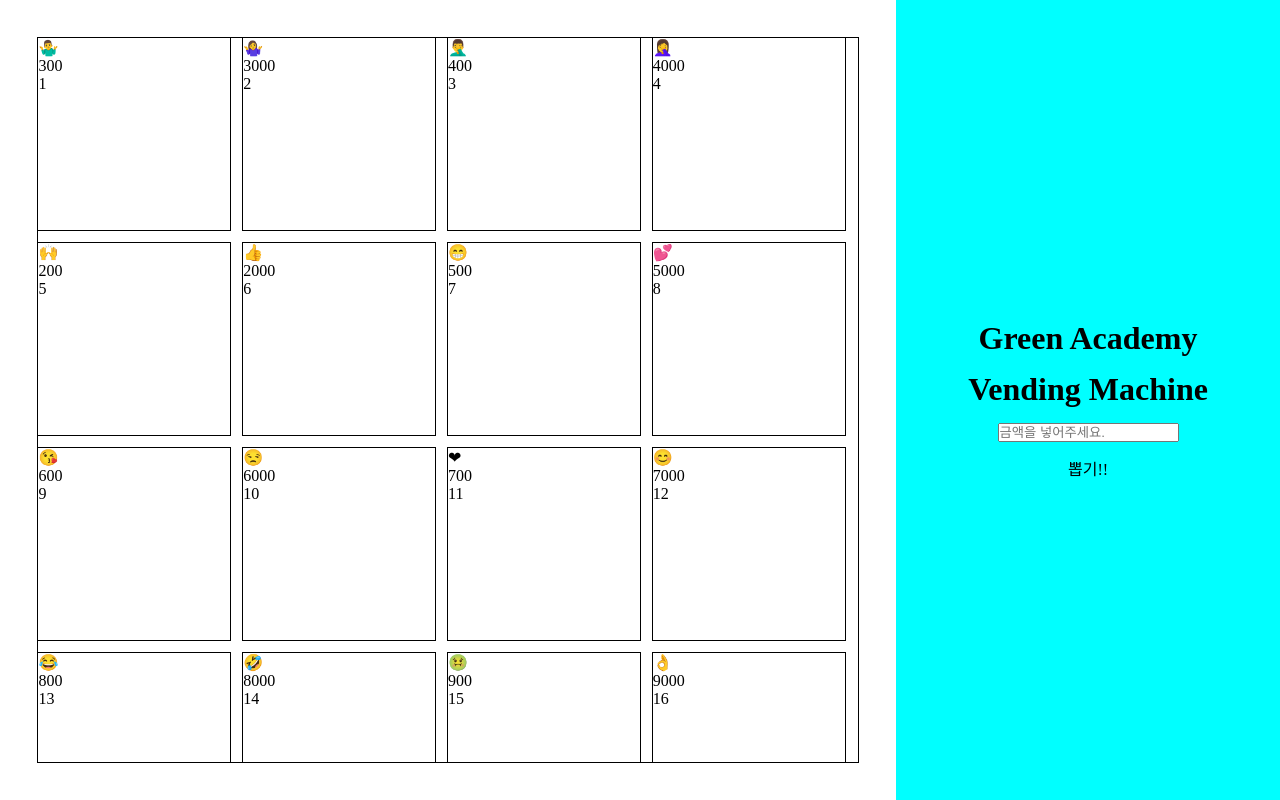
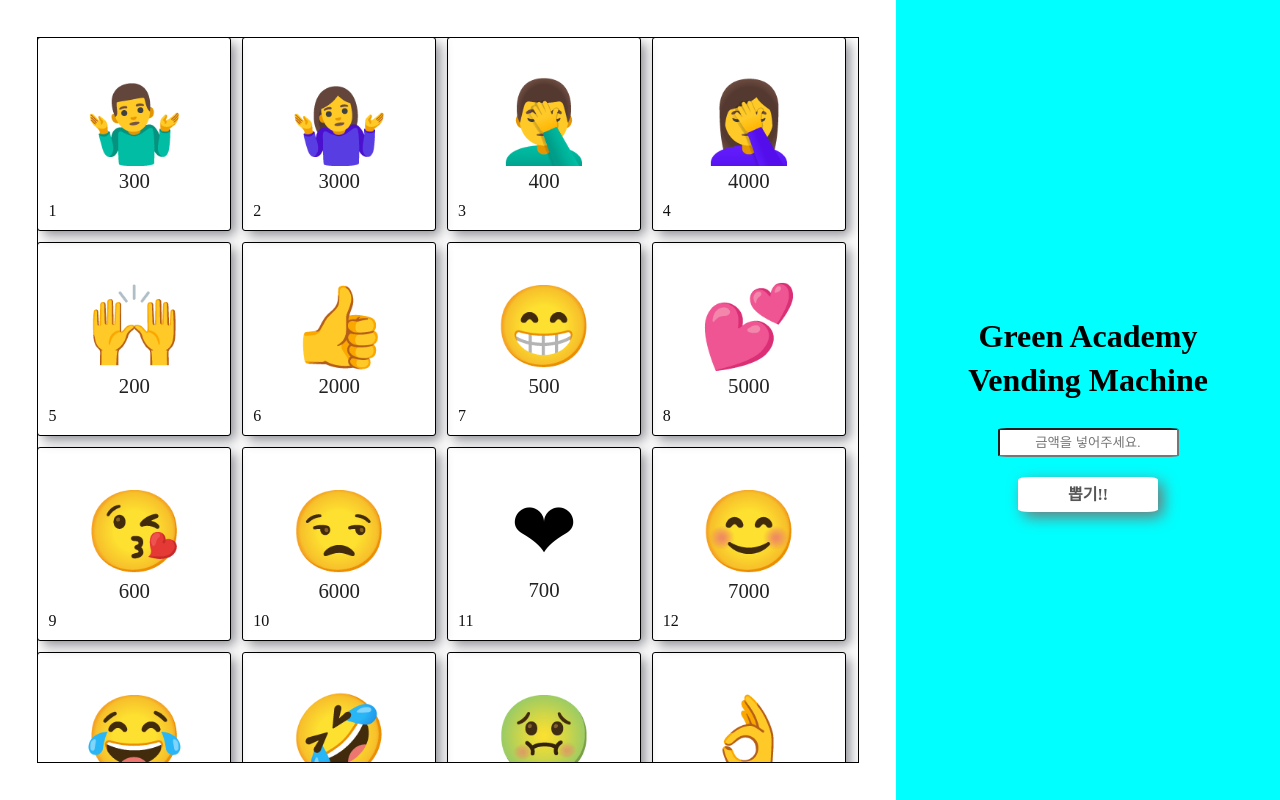
Before and after one commit to YoonJieut/DevelopTraining6, a website: page index.html in a window 1280 px wide. Drawn offline with Linux system fonts and the light colour scheme.

Commit message:
css 수정

```diff
--- a/common.css
+++ b/common.css
@@ -2,6 +2,7 @@
   margin: 0;
   padding:0;
   box-sizing: border-box;
+  transition: 0.4s;
 }
 body{
   overflow-x: hidden;
@@ -15,6 +16,24 @@ a {
 }
 h3 {
   font-size: 2em;
+  line-height: 1;
+  margin-bottom: 12px;
+  text-align: left;
+}
+
+/* scrollBar 관련 옵션 */
+.scrollBar::-webkit-scrollbar {
+  width: 8px;  /* 스크롤바의 너비 */
+}
+
+.scrollBar::-webkit-scrollbar-thumb {
+  height: 100px; /* 스크롤바의 길이 */
+  background: #303843af; /* 스크롤바의 색상 */
+  border-radius: 10px;
+}
+
+.scrollBar::-webkit-scrollbar-track {
+  background: rgba(255, 255, 255, 0.1);  /*스크롤바 뒷 배경 색상*/
 }
 
 .flex {
@@ -22,7 +41,27 @@ h3 {
   justify-content: center;
   align-items: center;
 }
-
+.btn {
+  width: 140px;
+  background-color:#fff;
+  border-radius: 8%;
+  box-shadow: 5px 5px 15px #777;
+  color: #555;
+  line-height: 35px;
+  font-weight: 600;
+}
+.btn:hover {
+  color :#fff;
+  background-color: #555;
+  font-weight: 300;
+}
+input {
+  max-width: 80%;
+  text-align: center;
+  margin: 20px auto;
+  line-height: 25px;
+  border-radius: 5%;
+}
 #root {
   width: 100vw;
   height: 100vh;
@@ -48,6 +87,7 @@ h3 {
   width: 70vw;
   height: 100vh;
   padding: 3vw;
+
 }
 #listArea > ul {
   outline: 1px solid black;
@@ -56,12 +96,35 @@ h3 {
   display: flex;
   flex-wrap: wrap;
   gap : 1vw;
-  overflow: hidden;
+  overflow-y: auto;
+  overflow-x: hidden;
 }
+
 #listArea > ul li {
   outline: 1px solid black;
   width: 15vw;
   height: 15vw;
+  border-radius: 2px;
+  box-shadow: 5px 5px 12px rgba(79, 80, 90, 0.672) ;
+
+  display: flex;
+  flex-direction: column;
+  justify-content: center;
+  align-items: center;
+  position: relative;
+}
+#listArea > ul li div:first-child {
+  font-size: 80px;
+}
+#listArea > ul li div:nth-of-type(2) {
+  color: #222;
+  font-size: 1.3rem;
+}
+#listArea > ul li div:nth-of-type(3) {
+  position: absolute;
+  left: 10px;
+  bottom: 10px;
+  color : #111;
 }
 
 /* fixedArea part ---------------------- */
@@ -70,6 +133,7 @@ h3 {
   height: 100vh;
   background-color: aqua;
   text-align: center;
+  padding: 0 3vw;
 }
 #fixedArea > div {
   width: 100%;
--- a/custom.js
+++ b/custom.js
@@ -169,23 +169,6 @@ function submitBtnFunc(){
 };
 
 
-// * submitBtn을 누르면 이벤트 발생
-submitBtn[0].addEventListener('click',function(){
-  submitBtnFunc();
-});
-// * input + enter 해도, 작동하게 하기
-userInput.addEventListener('change',function(){
-  submitBtnFunc();
-});
-userInput.addEventListener('keyup',function(e){
-  if(e.key === "Enter"){
-    submitBtnFunc();
-  }
-});
-
-
-
-
 // * 블러 이벤트 -------
 function blurEvent(text){
   blurDiv.style.zIndex = "5";
@@ -195,6 +178,7 @@ function blurEvent(text){
 // ! enter 키 이벤트 등록하기 :
 //! keyup과 매개변수를 이용한다.
 const body = window.document.body;
+
 function blurEventEnd(){
   blurDiv.addEventListener('click',function(){
     blurDiv.style.zIndex = " -5";
@@ -202,21 +186,19 @@ function blurEventEnd(){
   });
   // ! body에 enter event를 넣었으나 1초만에 바로 사라지는 모습이 관측됨.
   // * setTimeout 0.8초 지연과 해당 이벤트를 한번만 작동하게 하는 것으로 해당 문제를 해결
-  setTimeout(()=>{
-    body.addEventListener('keyup', function(e){
-      if(e.key === "Enter" && blurDiv.style.zIndex === "5"){
-        blurDiv.style.zIndex = " -5";
+  body.addEventListener('keypress', function(e){
+    if(e.key === "Enter" && blurDiv.style.zIndex === "5"){
+      setTimeout(()=>{
+      blurDiv.style.zIndex = " -5";
         blurH1.textContent = "";
-
-        body.removeEventListener('keyup',arguments.callee)
-      }
-    })
-  }, 800)
+      }, 500);
+    }
+  });
 }
 
 
 //??? input 조건 생성 : 만약 값이 없다면 작동하지 않도록
-userInput.addEventListener('input', function(){
+userInput.addEventListener('change', function(){
   // 입력이 있을 때 이벤트가 발생
   if(userInput.value.length > 0) {
     if(isNaN(userInput.value)===true){
@@ -225,9 +207,23 @@ userInput.addEventListener('input', function(){
       return;
     } else {
       userInput.placeholder = "값을 입력하셨습니다.";
+      // * submitBtn을 누르면 이벤트 발생
+      submitBtn[0].addEventListener('click',function(){
+        submitBtnFunc();
+      });
+      // * input + enter작동하게 하기, 중복 이벤트 등록
+      userInput.addEventListener('change',function(){
+        submitBtnFunc();
+      });
+      userInput.addEventListener('keyup',function(e){
+        if(e.key === "Enter"){
+          submitBtnFunc();
+        }
+      });
+
     }
   } else {
-    console.alert("값을 입력해주세요")
+    alert("값을 입력해주세요")
   }
 })
 
--- a/index.html
+++ b/index.html
@@ -14,7 +14,7 @@
 
   <div id="root">
     <div id="listArea" class="flex">
-      <ul id="listPart">
+      <ul id="listPart" class="scrollBar">
       </ul>
     </div>
     <div id="fixedArea" class="flex">
@@ -22,7 +22,7 @@
         <h3>Green Academy</h3>
         <h3>Vending Machine</h3>
         <input type="text" name="priceInput" id="userInput" placeholder="금액을 넣어주세요."/>
-        <label class="submitBtn" for="userInput">뽑기!!</label>
+        <label class="submitBtn btn" for="userInput">뽑기!!</label>
       </div>
     </div>
   </div>
```
